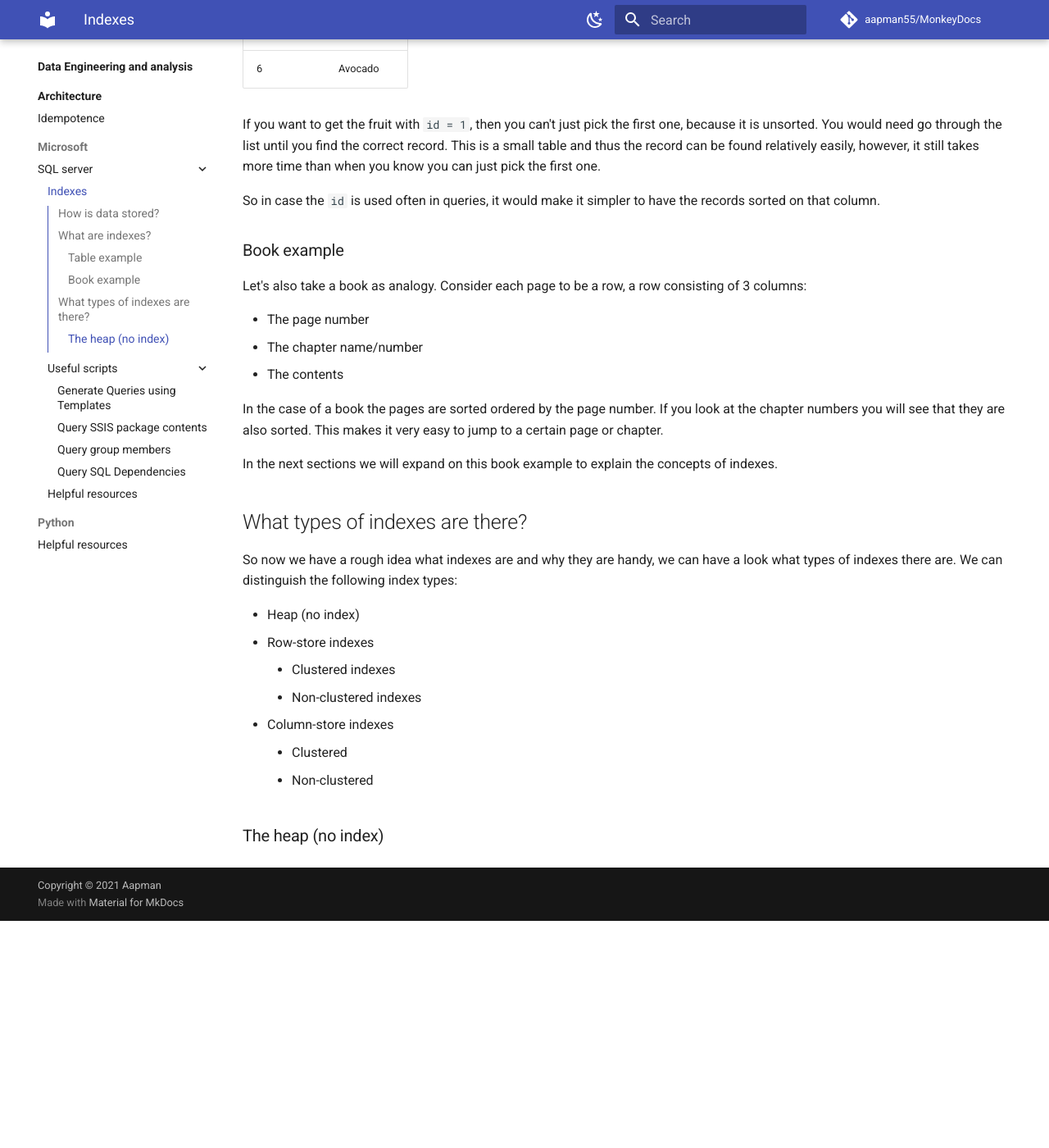
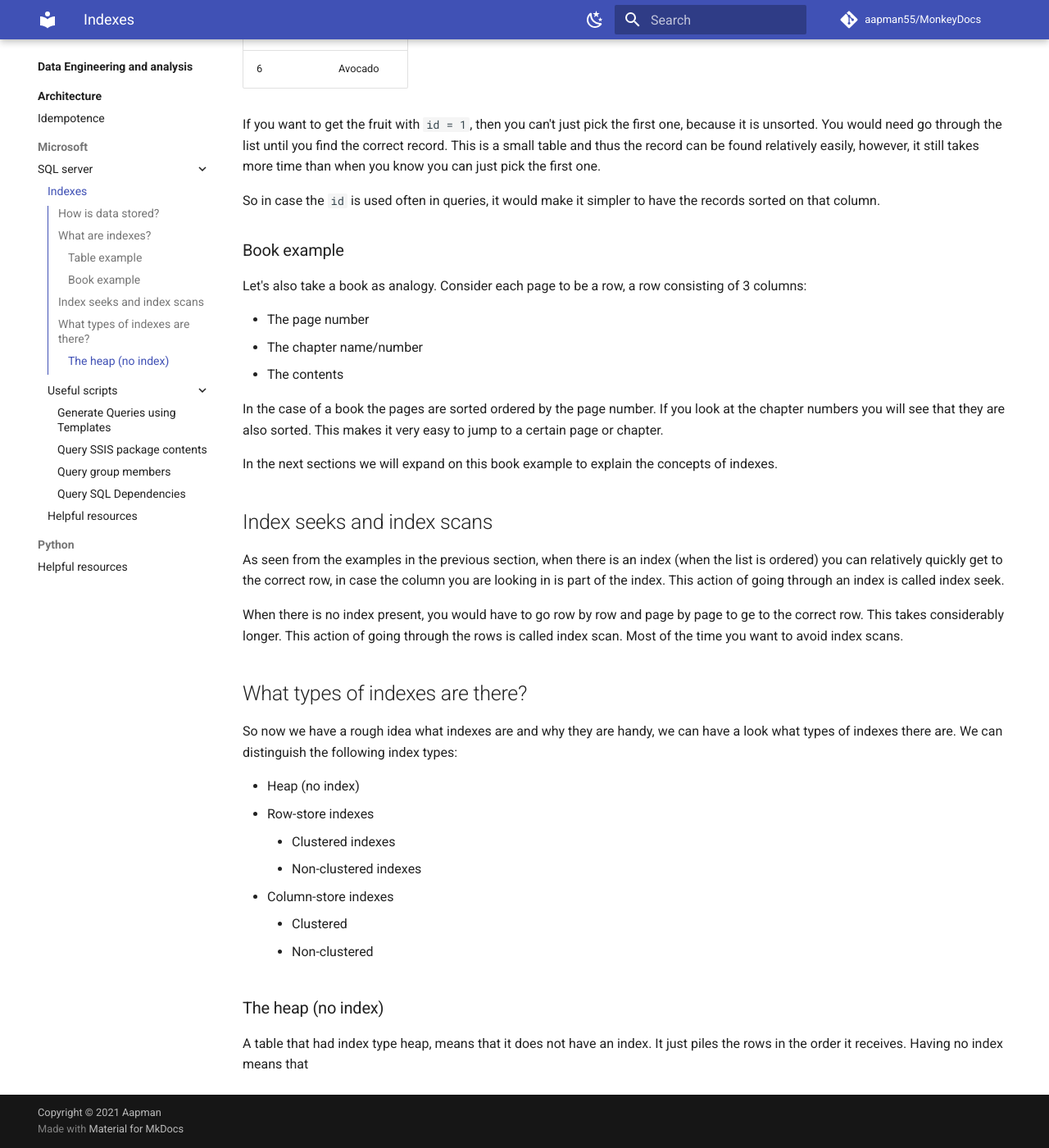
Before and after one commit to aapman55/MonkeyDocs, an MkDocs documentation site: the page built from docs/Data_Engineering_Analysis/Microsoft/SQL_server/indexes.md, in a window 1280 px wide and 1400 px high, scrolled down 1169 px. Shown: the whole window at 82% size. Built offline with MkDocs 1.6.1 and Material for MkDocs 9.7.7, drawn with Linux system fonts in a browser that asks for light colours; comment, search, counter and statistics services are not loaded; before the commit the page ends 2292 px from its top, so only the background shows below that.

Commit message:
Add section on index seek and scan

```diff
--- a/docs/Data_Engineering_Analysis/Microsoft/SQL_server/indexes.md
+++ b/docs/Data_Engineering_Analysis/Microsoft/SQL_server/indexes.md
@@ -49,6 +49,15 @@ will see that they are also sorted. This makes it very easy to jump to a certain
 
 In the next sections we will expand on this book example to explain the concepts of indexes.
 
+## Index seeks and index scans
+As seen from the examples in the previous section, when there is an index (when the list is ordered) you can
+relatively quickly get to the correct row, in case the column you are looking in is part of the index. This
+action of going through an index is called index seek.
+
+When there is no index present, you would have to go row by row and page by page to ge to the correct row. This
+takes considerably longer. This action of going through the rows is called index scan. Most of the time you want
+to avoid index scans.
+
 ## What types of indexes are there?
 So now we have a rough idea what indexes are and why they are handy, we can have a look what types of indexes there are.
 We can distinguish the following index types:
@@ -62,3 +71,5 @@ We can distinguish the following index types:
     - Non-clustered
 
 ### The heap (no index)
+A table that had index type heap, means that it does not have an index. It just piles the rows in the order it
+receives. Having no index means that
```
